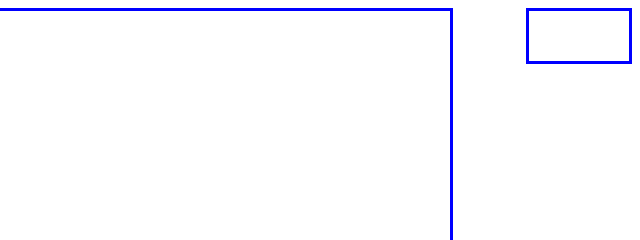
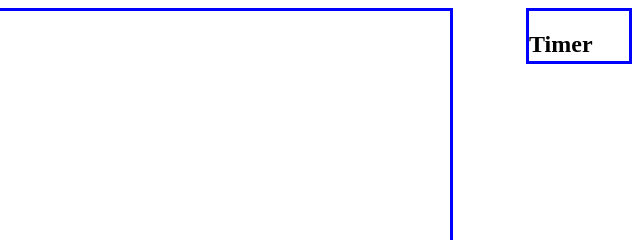
Before and after one commit to arerickson28/code-quiz, a plain HTML site: page index.html in a window 1280 px wide. Shown: the top 240 px of the page, 640-1280 px from the left. Drawn offline with Linux system fonts and the light colour scheme.

```diff
--- a/index.html
+++ b/index.html
@@ -12,7 +12,7 @@
         <a href="highscores.html"><h2>View Highscores</h2></a>
     </div>
     <div id="questionBox"></div>
-    <div id="timer"></div>
+    <div id="timer"><h2>Timer</h2></div>
 
 <script src="script.js"></script>
 </body>
```
Also changed, not shown: script.js (line endings or trailing spaces), 1 other file.
